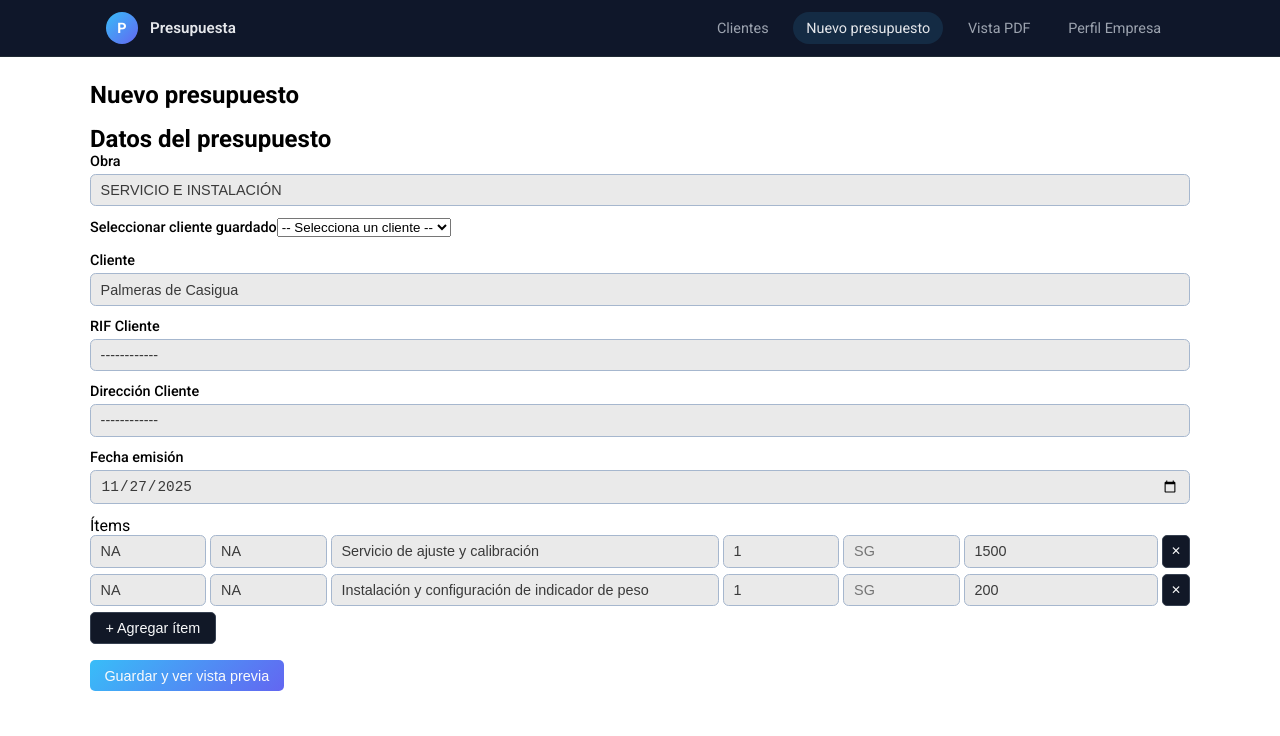
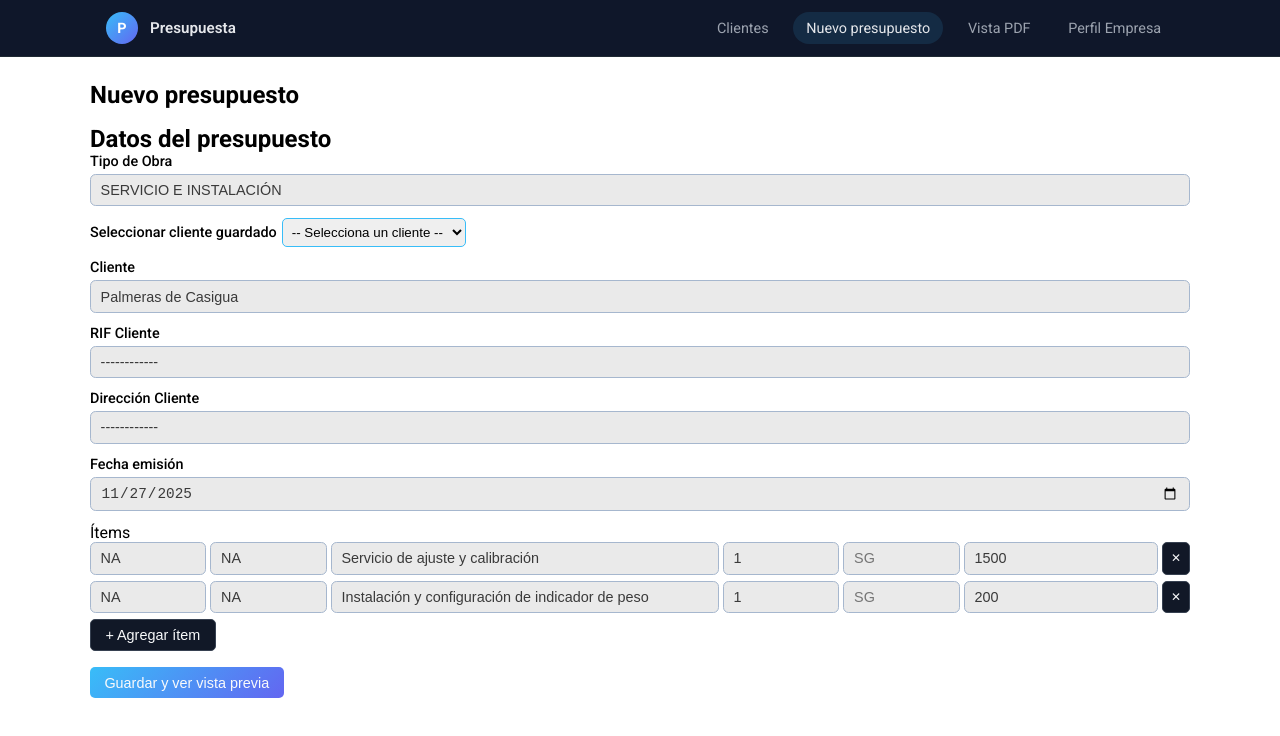
Before and after one commit to Pedrogj/Budget-generator-app, a React (Vite) app: page /quotes/new in a window 1280 px wide. Shown: the top 736 px of the page. Built offline with nearby package versions, Linux system fonts and the light colour scheme; what @react-pdf/renderer would draw is missing.

Commit message:
Edit style in QuoteFormPage

```diff
--- a/src/index.css
+++ b/src/index.css
@@ -98,3 +98,11 @@ button:disabled {
   font-size: 0.8rem;
   margin-top: 0.25rem;
 }
+
+.select-form {
+  padding: 5px;
+  margin-left: 5px;
+  border-radius: 5px;
+  cursor: pointer;
+  border-color: #38bdf8;
+}
--- a/src/pages/QuoteFormPage/QuoteFormPage.tsx
+++ b/src/pages/QuoteFormPage/QuoteFormPage.tsx
@@ -100,7 +100,7 @@ export const QuoteFormPage = () => {
         <div className="section">
           <h2>Datos del presupuesto</h2>
           <label>
-            <span>Obra</span>
+            <span>Tipo de Obra</span>
             <input
               {...register('work')}
               style={{ width: '100%' }}
@@ -111,6 +111,7 @@ export const QuoteFormPage = () => {
           <label>
             <span>Seleccionar cliente guardado</span>
             <select
+              className="select-form"
               onChange={handleClientSelect}
               defaultValue=""
             >
@@ -130,6 +131,7 @@ export const QuoteFormPage = () => {
             <span>Cliente</span>
             <input
               {...register('client')}
+              readOnly
               style={{ width: '100%' }}
             />
           </label>
@@ -137,6 +139,7 @@ export const QuoteFormPage = () => {
             <span>RIF Cliente</span>
             <input
               {...register('clientRif')}
+              readOnly
               style={{ width: '100%' }}
             />
           </label>
@@ -144,6 +147,7 @@ export const QuoteFormPage = () => {
             <span>Dirección Cliente</span>
             <input
               {...register('clientAddress')}
+              readOnly
               style={{ width: '100%' }}
             />
           </label>
```
